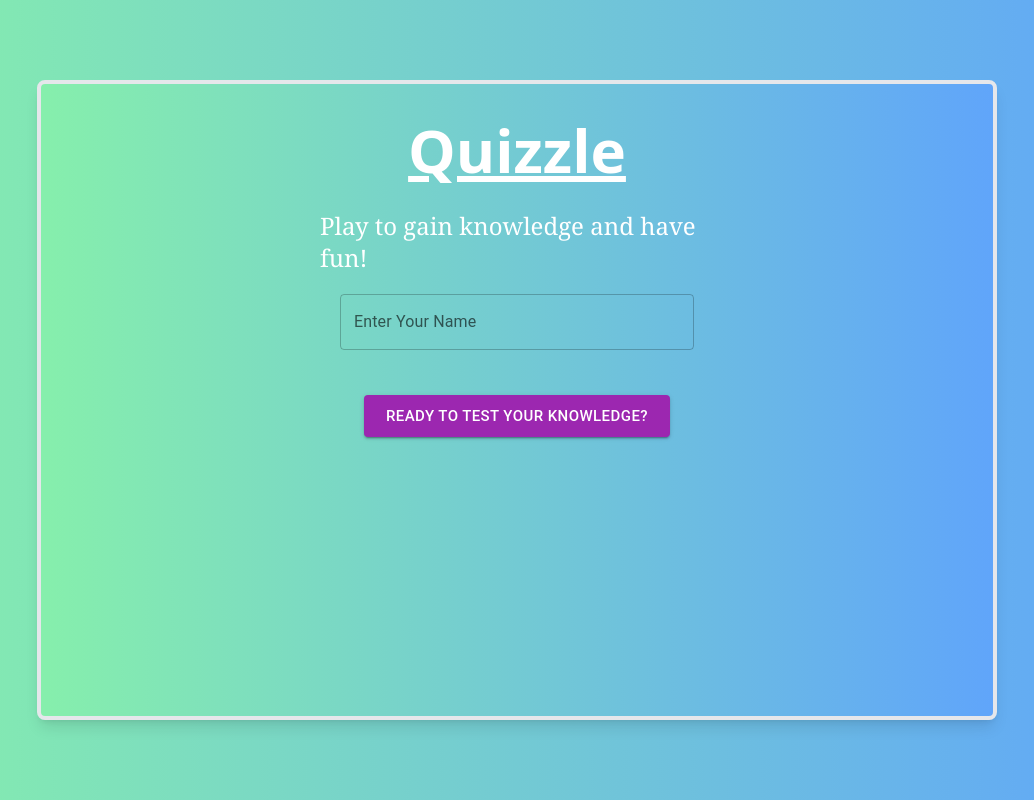
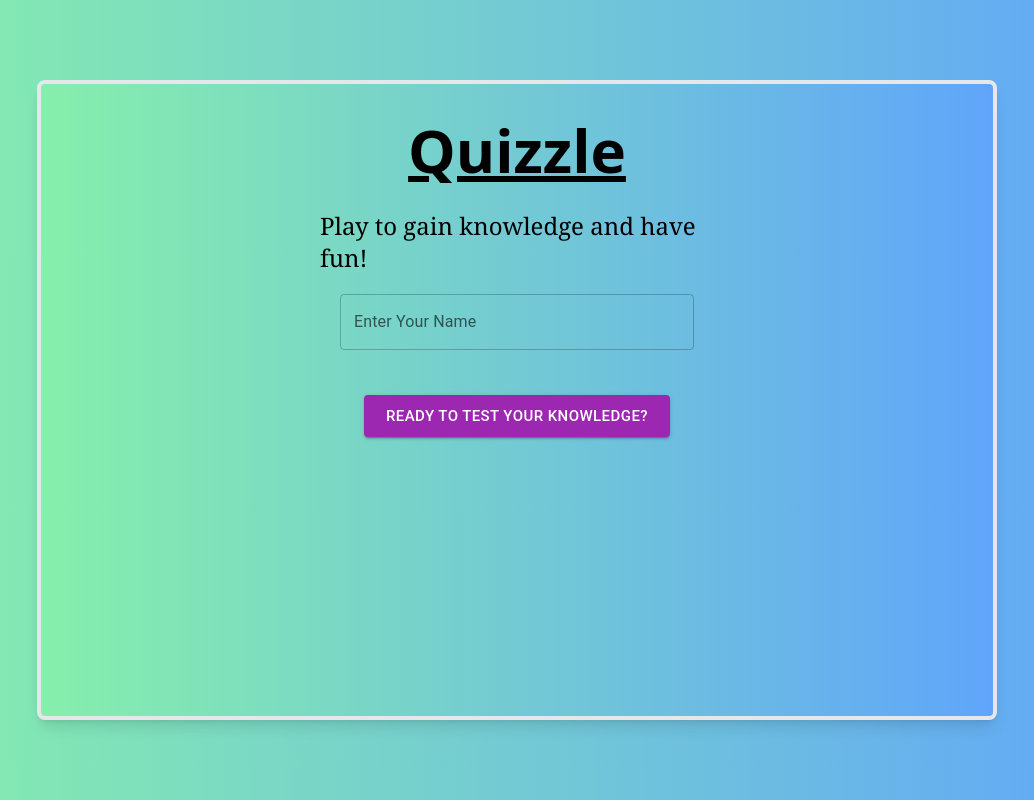
Before and after one commit to saraswathi22-mac/quiz-app, a React (Vite) app: page / in a window 1280 px wide. Shown: the whole page, without its empty margins (123-1157 px from the left). Built offline with nearby package versions, Linux system fonts and the light colour scheme.

Commit message:
Updated the UI of app screen

```diff
--- a/src/main.jsx
+++ b/src/main.jsx
@@ -6,7 +6,7 @@ import "./index.css";
 ReactDOM.createRoot(document.getElementById("root")).render(
   <React.StrictMode>
     <div className="relative bg-gradient-to-r from-green-300 to-blue-400 w-full h-screen flex justify-center items-center">
-      <div className="absolute box-border size-32 w-[75%] h-[80%] border-4 p-4 bg-gradient-to-r from-green-300 to-blue-400 text-white p-4 rounded-lg shadow-lg shadow-[0_35px_60px_-15px_rgba(0,0,0,0.3)]">
+      <div className="absolute box-border size-32 w-[75%] h-[80%] border-4 p-4 bg-gradient-to-r from-green-300 to-blue-400  p-4 rounded-lg shadow-lg shadow-[0_35px_60px_-15px_rgba(0,0,0,0.3)]">
         <App />
       </div>
     </div>
```
